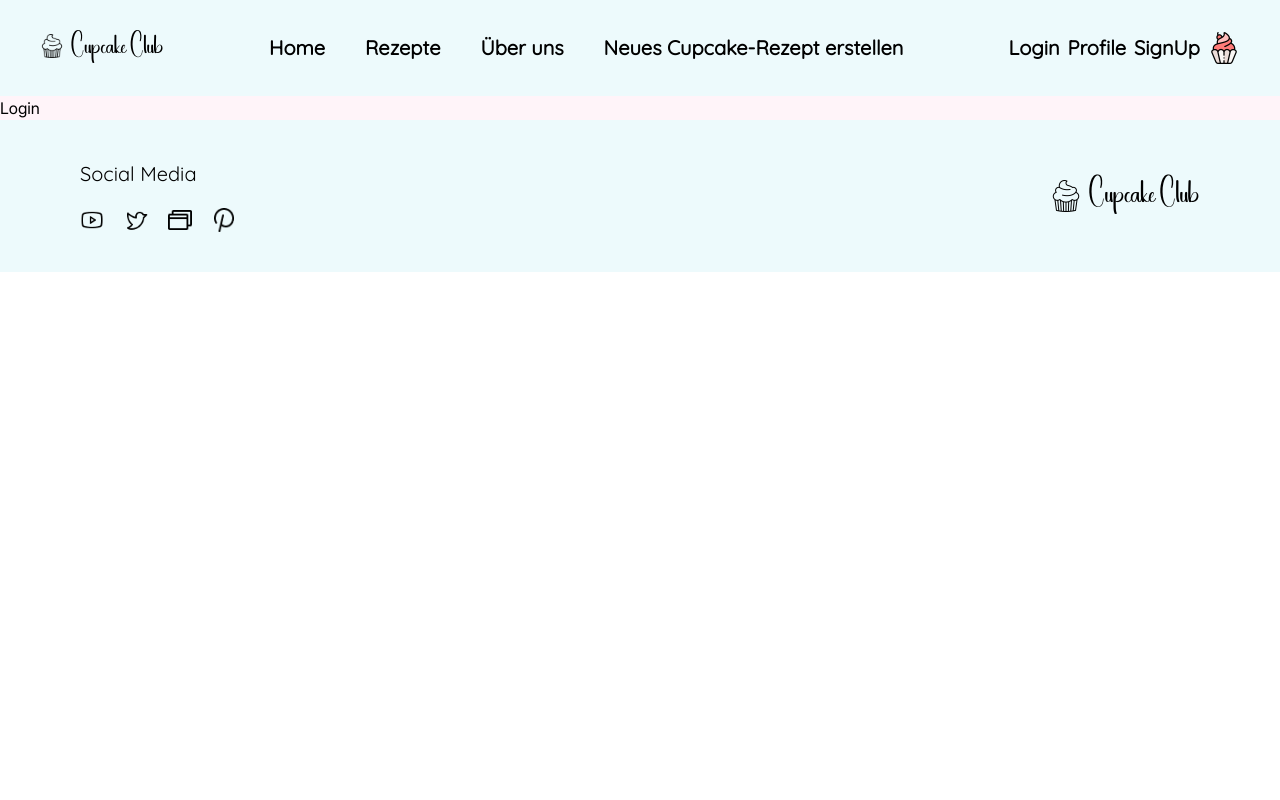
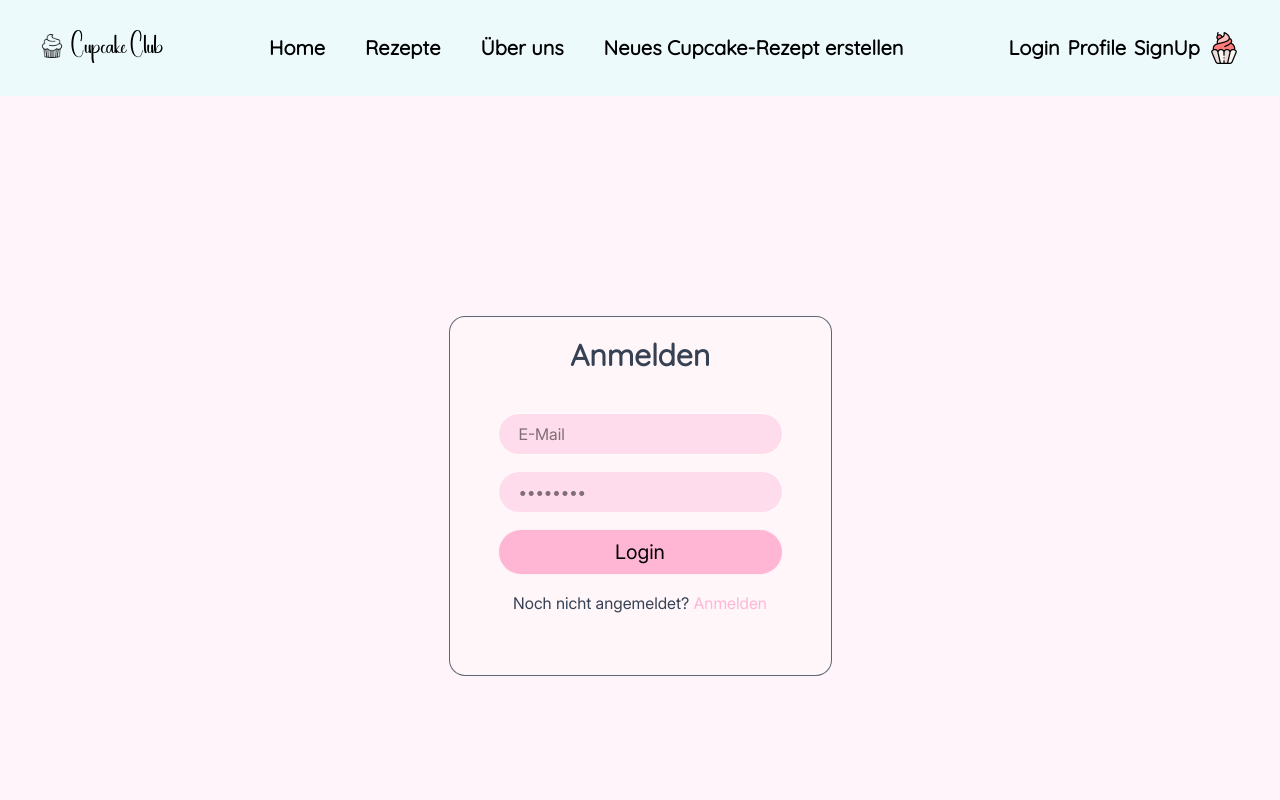
Before and after one commit to BinaryBecca/project26_tag58-59_supabase_recipeApp, a React (Vite) app: page /login in a window 1280 px wide. Shown: the top 800 px of the page. Built offline with nearby package versions, Linux system fonts and the light colour scheme; no server answers; the database is empty.

Commit message:
login page

```diff
--- /dev/null
+++ b/src/components/formButton/FormButton.tsx
@@ -0,0 +1,19 @@
+import { useContext } from "react"
+import { darkModeContext, type DarkmodeProviderProps } from "../darkModeContext/DarkModeProvider"
+
+interface FormButtonProps {
+  text: string
+}
+
+export default function FormButton({ text }: FormButtonProps) {
+  const { isDarkMode } = useContext(darkModeContext) as DarkmodeProviderProps
+
+  return (
+    <button
+      className={`p-2 mb-4 border border-white/80 rounded-4xl text-xl cursor-pointer ${
+        isDarkMode ? "bg-pastelpink text-black" : "bg-white text-pastelpink"
+      }`}>
+      {text}
+    </button>
+  )
+}
--- a/src/pages/login/Login.tsx
+++ b/src/pages/login/Login.tsx
@@ -1,3 +1,80 @@
+import { useContext, useState } from "react"
+import { Link, useNavigate } from "react-router"
+import supabase from "../../utils/supabase"
+import FormFieldInput from "../../components/formFieldInput/FormFieldInput"
+import { darkModeContext, type DarkmodeProviderProps } from "../../components/darkModeContext/DarkModeProvider"
+import FormButton from "../../components/formButton/FormButton"
+
 export default function Login() {
-  return <div>Login</div>
+  const { isDarkMode } = useContext(darkModeContext) as DarkmodeProviderProps
+
+  const navigate = useNavigate()
+
+  const [email, setEmail] = useState<string>("")
+  const [password, setPassword] = useState<string>("")
+
+  const handleLogin = async (e: React.FormEvent<HTMLFormElement>) => {
+    e.preventDefault()
+
+    try {
+      const { data, error } = await supabase.auth.signInWithPassword({
+        email,
+        password,
+      })
+
+      if (error) {
+        console.error("Fehler beim Login", error)
+      }
+      console.log("Login war erfolgreich", data)
+      navigate("/profile")
+    } catch (error) {
+      console.error("Fehler beim Login", error)
+    }
+  }
+
+  return (
+    <div className="min-h-screen flex items-center justify-center">
+      <div
+        className={`border rounded-2xl py-5 px-10  ${
+          isDarkMode ? "bg-white/20 border-gray-700/80" : "bg-pastelpink/40 border-white/80"
+        }`}>
+        <h2
+          className={`text-center font-quicksand font-bold text-3xl px-5 ${
+            isDarkMode ? "text-gray-700" : "text-white/80"
+          }`}>
+          Anmelden
+        </h2>
+
+        <form className="flex flex-col align-items py-10 px-2" onSubmit={handleLogin}>
+          <FormFieldInput
+            type="email"
+            name="email"
+            onChange={(e) => setEmail(e.target.value)}
+            placeholder="E-Mail"
+            required={true}
+          />
+          <FormFieldInput
+            type="current_password"
+            name="password"
+            onChange={(e) => setPassword(e.target.value)}
+            placeholder="••••••••"
+            required={true}
+          />
+
+          <FormButton text="Login" />
+
+          <p className="text-center text-s text-gray-700">
+            Noch nicht angemeldet?{" "}
+            <Link
+              to="/signup"
+              className={`text-m ${
+                isDarkMode ? "text-pastelpink hover:text-pink-500" : "text-gray-400 hover:text-gray-50"
+              }`}>
+              Anmelden
+            </Link>
+          </p>
+        </form>
+      </div>
+    </div>
+  )
 }
--- a/src/pages/signUp/SignUp.tsx
+++ b/src/pages/signUp/SignUp.tsx
@@ -1,19 +1,13 @@
 import { useContext, useState } from "react"
-// import { mainContext } from "../../context/MainProvider"
-// import type { IUser } from "../../interfaces/IUser"
-import { useNavigate } from "react-router"
+import { Link, useNavigate } from "react-router"
 import supabase from "../../utils/supabase"
 import FormFieldInput from "../../components/formFieldInput/FormFieldInput"
 import { darkModeContext, type DarkmodeProviderProps } from "../../components/darkModeContext/DarkModeProvider"
-
-// interface SignUpProps {
-//   user: IUser | null
-//   setUser: React.Dispatch<React.SetStateAction<IUser | null>>
-// }
+import FormButton from "../../components/formButton/FormButton"
 
 export default function SignUp() {
   const { isDarkMode } = useContext(darkModeContext) as DarkmodeProviderProps
-  // const { user, setUser } = useContext(mainContext) as SignUpProps
+
   const navigate = useNavigate()
 
   const [firstname, setFirstname] = useState<string>("")
@@ -42,7 +36,7 @@ export default function SignUp() {
         console.error("Fehler beim SignUp", error)
       }
       console.log("SignUp war erfolgreich", data)
-      // direkt zum Profile
+      //! direkt zum Profile
       navigate("/profile")
     } catch (error) {
       console.error("Fehler beim SignUp", error)
@@ -52,8 +46,8 @@ export default function SignUp() {
   return (
     <div className="min-h-screen flex items-center justify-center">
       <div
-        className={`border rounded-2xl p-5 ${
-          isDarkMode ? "bg-white/20 border-black/80" : "bg-pastelpink/40 border-white/80"
+        className={`border rounded-2xl py-5 px-10  ${
+          isDarkMode ? "bg-white/20 border-gray-700/80" : "bg-pastelpink/40 border-white/80"
         }`}>
         <h2
           className={`text-center font-quicksand font-bold text-3xl px-5 ${
@@ -98,6 +92,19 @@ export default function SignUp() {
             placeholder="••••••••"
             required={true}
           />
+
+          <FormButton text="Anmelden" />
+
+          <p className="text-center text-s text-gray-700">
+            Schon angemeldet?{" "}
+            <Link
+              to="/login"
+              className={`text-m ${
+                isDarkMode ? "text-pastelpink hover:text-pink-500" : "text-gray-400 hover:text-gray-50"
+              }`}>
+              Login
+            </Link>
+          </p>
         </form>
       </div>
     </div>
```
